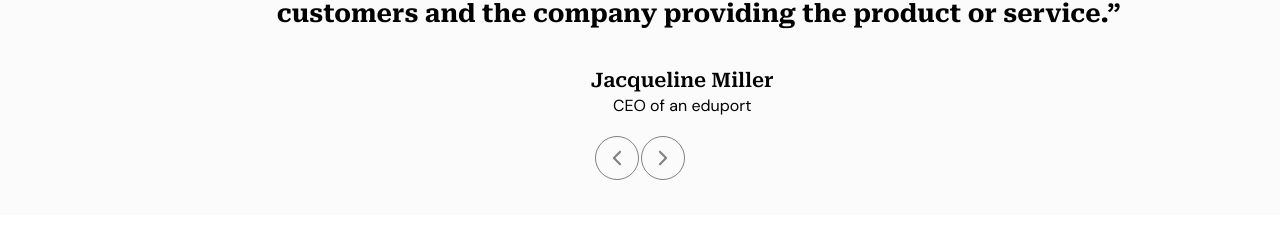
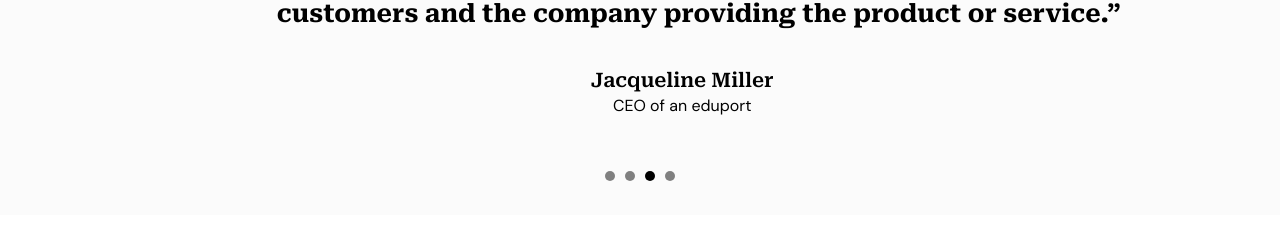
Before and after one commit to mahirTheCoder/canvix-react-projects-one, a React (Vite) app: page / in a window 1280 px wide. Shown: the part 8869-9100 px from the top of the page. Built offline with nearby package versions, Linux system fonts and the light colour scheme.

Commit message:
dot update

```diff
--- a/src/Components/SliCanvix.jsx
+++ b/src/Components/SliCanvix.jsx
@@ -1,21 +1,18 @@
 import React from "react";
 import "slick-carousel/slick/slick.css";
 import Slider from "react-slick";
-import { IoIosArrowBack } from "react-icons/io";
-import { IoIosArrowForward } from "react-icons/io";
 import sliderImg from "../assets/images/sliderImg.png";
 
 const SliCanvix = () => {
   const settings = {
-    dots: false,
+    dots: true,
     infinite: true,
     speed: 1000,
     slidesToShow: 1,
     slidesToScroll: 1,
-    nextArrow: <IoIosArrowForward />,
-    prevArrow: <IoIosArrowBack />,
     autoplay: true,
     touchMove: true,
+    arrows: false,
   };
 
   return (
--- a/src/index.css
+++ b/src/index.css
@@ -1,11 +1,47 @@
 @import "tailwindcss";
+
 @utility container {
   margin-inline: auto;
 }
+
 @theme {
   --color-primary: #FBFBFB;
   --color-Brand: #64CCC5;
   --color-secondary: #0C0C0C;
   --font-dm: "DM Sans", sans-serif;
-  --font-roboto:  "Roboto Serif", serif;
+  --font-roboto: "Roboto Serif", serif;
 }
+
+/* MAIN DOT WRAPPER */
+.slick-dots {
+  display: flex !important;
+  justify-content: center !important;
+  align-items: center !important;
+  gap: 10px !important;
+
+  position: absolute !important;
+  bottom: -50px !important;
+  left: 50% !important;
+  transform: translateX(-50%);
+}
+
+.slick-dots li {
+  width: 10px;
+  height: 10px;
+  list-style: none;
+}
+
+.slick-dots li button {
+  width: 100%;
+  height: 100%;
+  padding: 0;
+  border-radius: 50%;
+  background-color: gray;
+  border: none;
+  font-size: 0;
+  cursor: pointer;
+}
+
+.slick-dots li.slick-active button {
+  background-color: black;
+}
```
